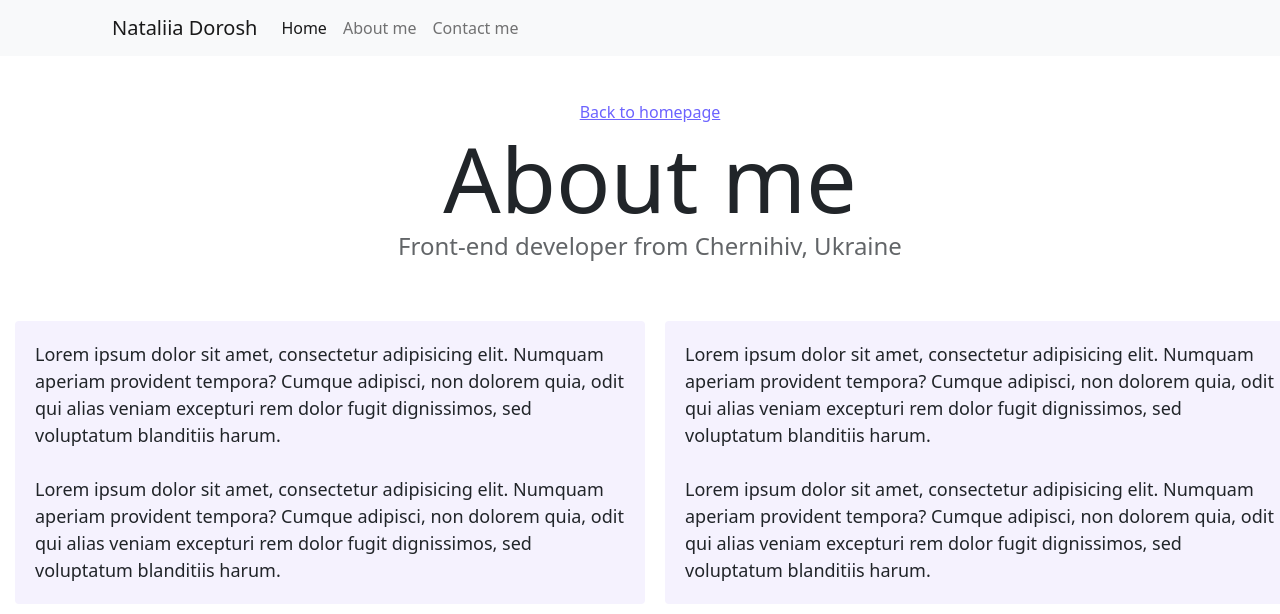
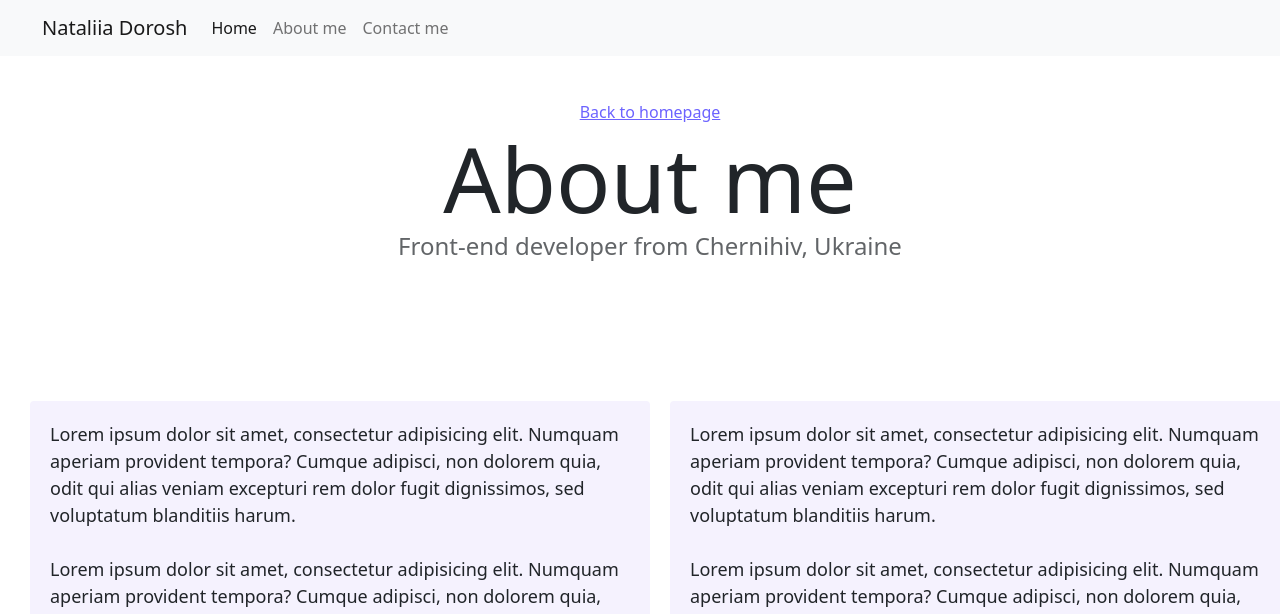
Before and after one commit to Niki313/web_developer, a plain HTML site: page about.html in a window 1280 px wide. Shown: the top 614 px of the page. Drawn offline with nearby package versions, Linux system fonts and the light colour scheme.

Commit message:
padding adjustment

```diff
--- a/style.css
+++ b/style.css
@@ -20,6 +20,9 @@
   .main-content-wrapper-about {
     width: 980px;
   }
+  #nav-bar-content {
+    padding-left: 50px;
+  }
 }
 
 /* for large screens */
@@ -30,6 +33,9 @@
   .main-content-wrapper-about {
     width: 1190px;
   }
+  #nav-bar-content {
+    padding-left: 100px;
+  }
 }
 
 @media (min-width: 1200px) {
@@ -39,16 +45,19 @@
   .main-content-wrapper-about {
     width: 1300px;
   }
+  #nav-bar-content {
+    padding-left: 100px;
+  }
 }
 /* for all screens */
 .main-content-wrapper {
   margin: 0 auto;
-  padding: 100px 5px 0 5px;
+  padding: 100px 10px 50px 10px;
 }
 
 .main-content-wrapper-about {
   margin: 0 auto;
-  padding-top: 20px;
+  padding: 100px 10px 50px 10px;
 }
 
 .wrapper {
@@ -74,7 +83,7 @@ h3 {
   opacity: 0.7;
 }
 #nav-bar-content {
-  padding-left: 100px;
+  padding-left: 30px;
 }
 
 .navigation-links {
```
